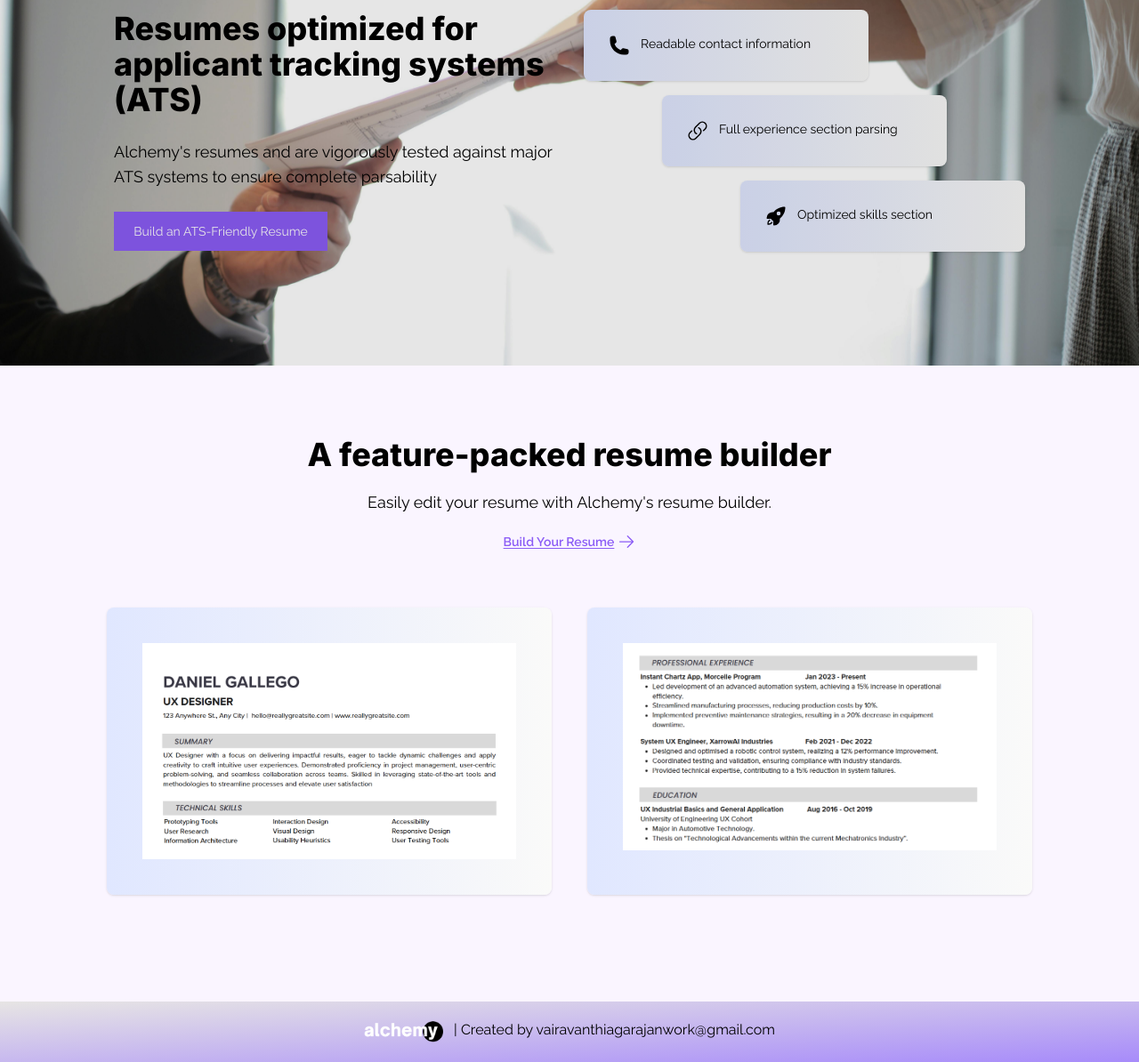
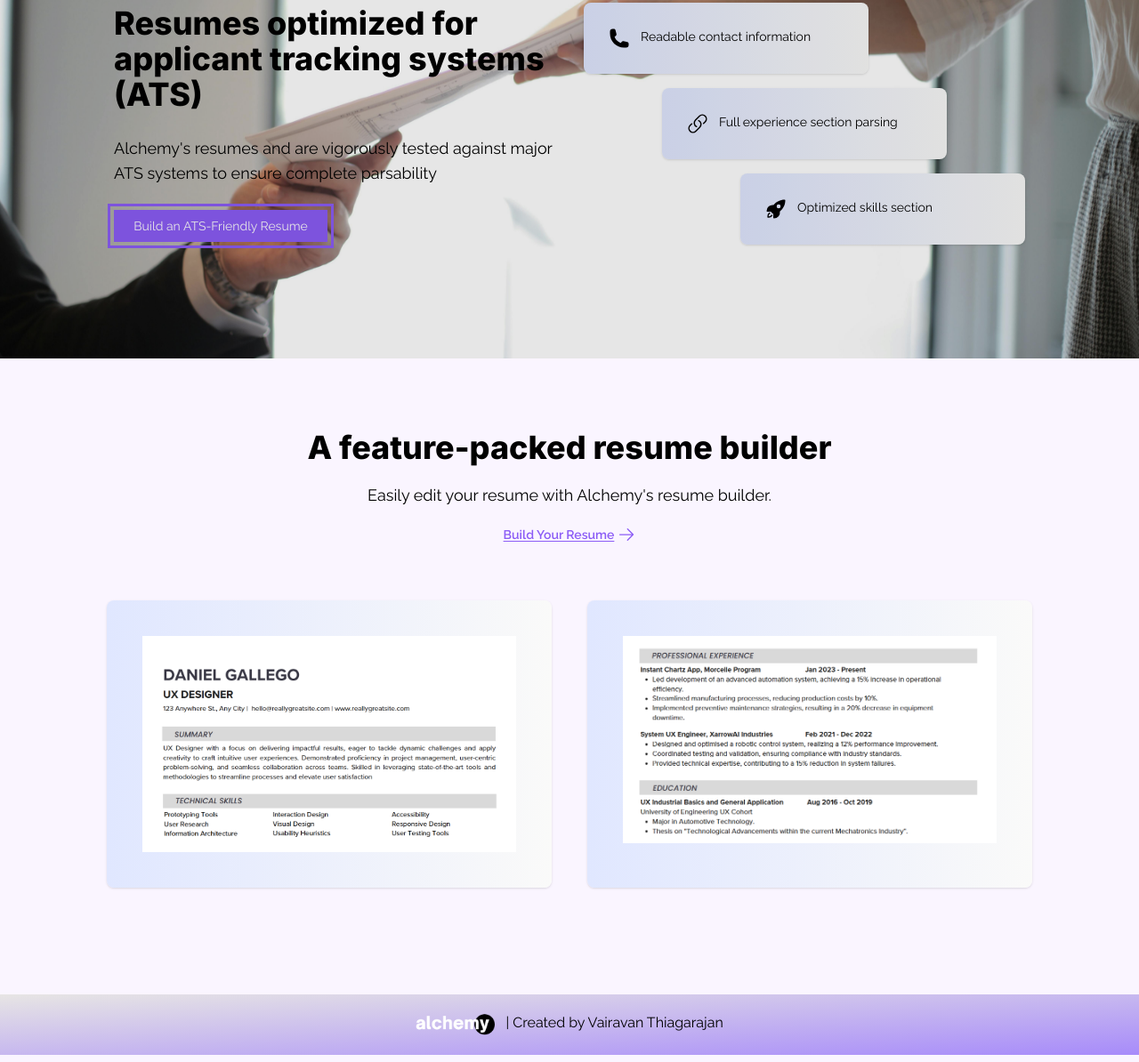
Before and after one commit to vairavanthiagarajan/Alchemy-resume-builder, a website: page index.html in a window 1280 px wide. Shown: the part 1249-2443 px from the top of the page at 89% size. Drawn offline with Linux system fonts and the light colour scheme; some icons are missing; a web font is replaced by a local one.

Commit message:
Update modified files

```diff
--- a/index.html
+++ b/index.html
@@ -20,7 +20,7 @@
     <div class="hero pt-20 pb-20 bg-fixed bg-cover bg-no-repeat bg-center  flex flex-col justify-center items-center gap-14" style="background-image: url('./images/sigmund-SZGdof7rk7g-unsplash.jpg'); background-blend-mode: soft-light;">
         <div class="flex flex-col gap-7 items-center">
         <h1 class="md:text-3xl lg:text-5xl text-xl px-20 flex flex-col text-center font-inter font-extrabold tracking-wide">Alchemy's Resume gets you hired at <br> <span class="font-baby">Top companies </span></h1>
-        <button onclick="window.location.href='./choose.html'" class="md:p-3 p-2 font-raleway text-sm md:text-base text-white bg-violet-500 outline-offset-4 outline outline-violet-500 hover:bg-violet-600 active:bg-violet-700 w-28 md:w-32">
+        <button onclick="window.location.href='./choose.html'" class="p-2 font-raleway text-sm md:text-base text-white bg-violet-500 outline-offset-4 outline outline-violet-500 hover:bg-violet-600 active:bg-violet-700 w-28 md:w-32">
             Get Started
         </button>
         </div>
@@ -56,7 +56,7 @@
         <div class="flex flex-col gap-6 justify-evenly">
             <h1 class="md:text-4xl text-xl font-inter font-extrabold md:text-start text-center">Resumes optimized for applicant tracking systems (ATS)</h1>
             <p class="md:text-lg md:text-start text-center font-raleway">Alchemy's resumes and are vigorously tested against major ATS systems to ensure complete parsability</p>
-            <button onclick="window.location.href='./choose.html'" class="bg-violet-500 p-2 md:p-3 md:self-start font-raleway text-sm self-center text-white hover:bg-violet-600 active:bg-violet-700 w-60">
+            <button onclick="window.location.href='./choose.html'" class="bg-violet-500 outline-offset-4 outline outline-violet-500 p-2 md:self-start font-raleway text-sm self-center text-white hover:bg-violet-600 active:bg-violet-700 w-60">
                 Build an ATS-Friendly Resume
             </button>
         </div>
@@ -109,7 +109,7 @@
     <footer class="bg-gradient-to-br from-stone-200 to-violet-400 p-5">
         <div class="flex flex-wrap gap-3 justify-center">
             <img src="./images/RESUME_ALCHEMY_-_LOGO__1_-removebg-preview.png" class="h-7">
-            <p class="text-center md:text-base text-sm font-raleway">| Created by vairavanthiagarajanwork@gmail.com</p>
+            <p class="text-center md:text-base text-sm font-raleway">| Created by Vairavan Thiagarajan</p>
         </div>
     </footer>
     <!--footer-->
```
Also changed, not shown: template.html (+1 -1 lines).
